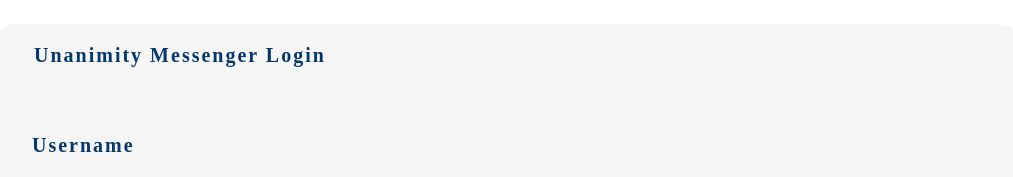
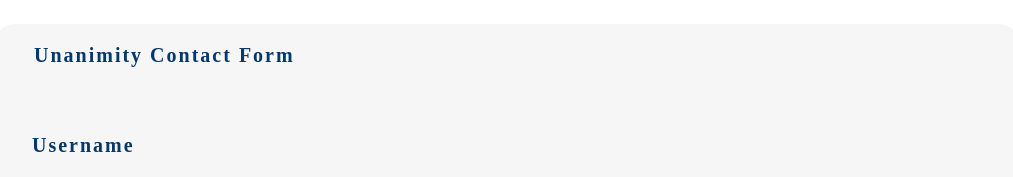
Before and after one commit to Blaine137/unanimity, a React (Create React App) app in the folder unanimity/: page / in a window 1280 px wide. Both pictures are taken after a click on the item "Contact". Shown: the part 157-334 px from the top of the page, without its empty margins (133-1146 px from the left). Built offline with nearby package versions, Linux system fonts and the light colour scheme; the HTML template or start-up script is replaced by a standard one.

Commit message:
tried to fix error
react says the error is coming from the onClick in the button on the landing page but i could not figure out how to solve it.

```diff
--- a/unanimity/src/components/ContactForm/ContactForm.js
+++ b/unanimity/src/components/ContactForm/ContactForm.js
@@ -11,7 +11,7 @@ const contactForm = () => {
                     <form className = { styles.form }  >
                         <fieldset>
 
-                            <legend>Unanimity Messenger Login</legend>
+                            <legend>Unanimity Contact Form</legend>
                             <label htmlFor = "userNameID" >Username</label>
                             <input  type = "text" id = "userNameID" name = "userNameID" className = { styles.input } aria-label ="User Name Text Input" />
 
--- a/unanimity/src/components/Nav/Nav.js
+++ b/unanimity/src/components/Nav/Nav.js
@@ -10,7 +10,7 @@ const nav = ( props ) => {
             <ul>
 
                 <li onClick={ () => {
-                    props.goToAuth()
+                    props.goToAuth() //localhost shows error coming from this line of code ??????
                 } }>
                     Login/Register
                 </li>
--- a/unanimity/src/components/landing/Landing.js
+++ b/unanimity/src/components/landing/Landing.js
@@ -20,7 +20,7 @@ const Landing = ( props ) => {
                     <p className = { styles.subtext }>Unanimity, instant communication that connects you to anyone.</p>
 
 
-                    <button onClick = { () => { props.goToAuth() } } type = " button " className = {styles.chatButton}>Start Chatting</button>
+                    <button onClick = { () => { props.goToAuth(); } } type = " button " className = {styles.chatButton}>Start Chatting</button>
 
             </main>
 
```
